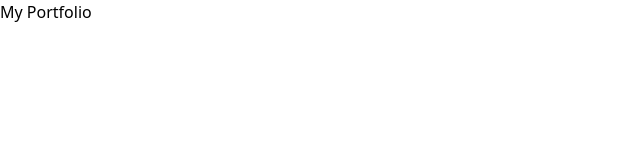
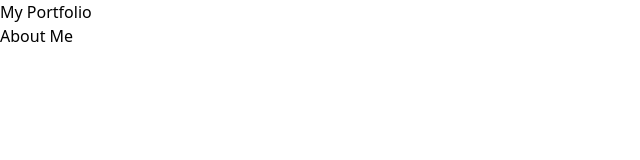
Before and after one commit to willy4nn/Portfolio_Willyan, a React (Vite) app: page /about in a window 1280 px wide. Shown: the top 160 px of the page, without its empty margins (0-640 px from the left). Built offline with nearby package versions, Linux system fonts and the light colour scheme.

Commit message:
feature: add-routing

```diff
--- a/package.json
+++ b/package.json
@@ -11,7 +11,8 @@
   },
   "dependencies": {
     "react": "^18.2.0",
-    "react-dom": "^18.2.0"
+    "react-dom": "^18.2.0",
+    "react-router-dom": "^6.23.1"
   },
   "devDependencies": {
     "@types/react": "^18.2.66",
--- a/src/App.tsx
+++ b/src/App.tsx
@@ -1,11 +1,12 @@
-import './App.css'
+import { Outlet } from 'react-router-dom';
 
 function App() {
-  return (
-    <>
-      <h1>My Portfolio</h1>
-    </>
-  )
+	return (
+		<div className='App'>
+			<h1>My Portfolio</h1>
+			<Outlet />
+		</div>
+	);
 }
 
-export default App
+export default App;
--- a/src/main.tsx
+++ b/src/main.tsx
@@ -1,10 +1,32 @@
-import React from 'react'
-import ReactDOM from 'react-dom/client'
-import App from './App.tsx'
-import './index.css'
+import React from 'react';
+import ReactDOM from 'react-dom/client';
+import App from './App.tsx';
+import './index.css';
+
+import { createBrowserRouter, RouterProvider } from 'react-router-dom';
+
+import Home from './routes/Home';
+import About from './routes/About.tsx';
+
+const router = createBrowserRouter([
+	{
+		path: '/',
+		element: <App />,
+		children: [
+			{
+				path: '/',
+				element: <Home />,
+			},
+			{
+				path: 'about',
+				element: <About />,
+			},
+		],
+	},
+]);
 
 ReactDOM.createRoot(document.getElementById('root')!).render(
-  <React.StrictMode>
-    <App />
-  </React.StrictMode>,
-)
+	<React.StrictMode>
+		<RouterProvider router={router} />
+	</React.StrictMode>
+);
--- /dev/null
+++ b/src/routes/About.tsx
@@ -0,0 +1,9 @@
+const About = () => {
+	return (
+		<div>
+			<h1>About Me</h1>
+		</div>
+	);
+};
+
+export default About;
--- /dev/null
+++ b/src/routes/Home.tsx
@@ -0,0 +1,9 @@
+const Home = () => {
+	return (
+		<div>
+			<h1>Home</h1>
+		</div>
+	);
+};
+
+export default Home;
```
Also changed, not shown: 1 other file (tests, documents, lock files or other folders).
